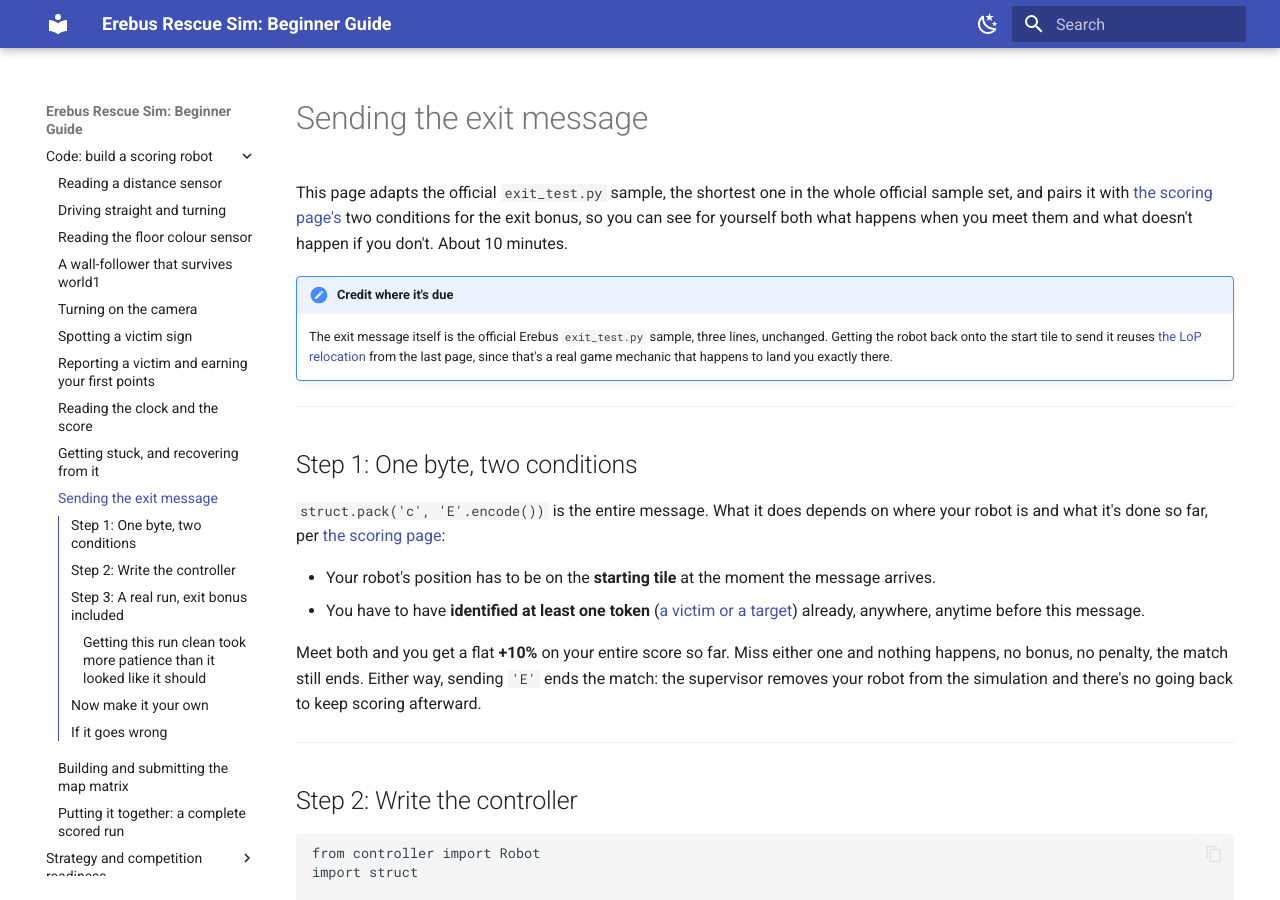
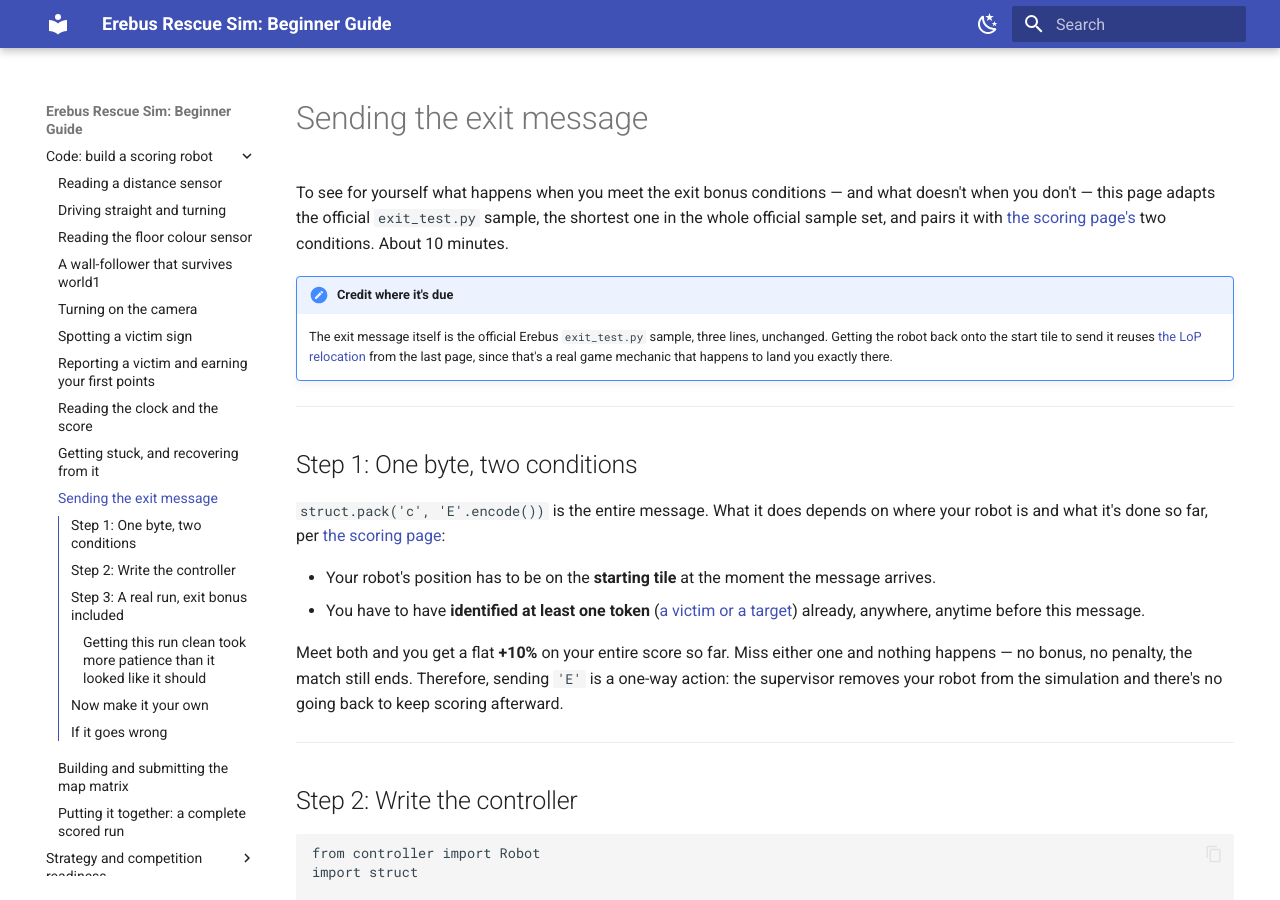
Before and after one commit to talkingj/rcja-rescue-sim-resources, an MkDocs documentation site: the page built from docs/code-exit.md, in a window 1280 px wide and 900 px high. Built offline with MkDocs 1.6.1 and Material for MkDocs 9.7.7, drawn with Linux system fonts in a browser that asks for light colours; some of the changed text lies outside the part shown.

Commit message:
style: rewrite code-exit.md in guide voice
Splices fixed: 1. Connectors added: 2. Purpose-first openers: 1.
Spelling: US -> AU, 1 word (centered -> centred).
Preservation gate: pass (code blocks, numbers, links, admonitions intact).

```diff
--- a/docs/code-exit.md
+++ b/docs/code-exit.md
@@ -1,9 +1,9 @@
 # Sending the exit message
 
-This page adapts the official `exit_test.py` sample, the shortest one in the whole official
-sample set, and pairs it with [the scoring page's](rules-scoring.md) two conditions for the exit
-bonus, so you can see for yourself both what happens when you meet them and what doesn't happen if
-you don't. About 10 minutes.
+To see for yourself what happens when you meet the exit bonus conditions — and what doesn't when
+you don't — this page adapts the official `exit_test.py` sample, the shortest one in the whole
+official sample set, and pairs it with [the scoring page's](rules-scoring.md) two conditions. About 10
+minutes.
 
 !!! note "Credit where it's due"
     The exit message itself is the official Erebus `exit_test.py` sample, three lines, unchanged.
@@ -23,8 +23,8 @@ and what it's done so far, per [the scoring page](rules-scoring.md#bonuses-appli
   target](code-reporting.md)) already, anywhere, anytime before this message.
 
 Meet both and you get a flat **+10%** on your entire score so far. Miss either one and nothing
-happens, no bonus, no penalty, the match still ends. Either way, sending `'E'` ends the match: the
-supervisor removes your robot from the simulation and there's no going back to keep scoring
+happens — no bonus, no penalty, the match still ends. Therefore, sending `'E'` is a one-way action:
+the supervisor removes your robot from the simulation and there's no going back to keep scoring
 afterward.
 
 ---
@@ -93,7 +93,9 @@ while robot.step(timeStep) != -1:
 
 This controller does three things in sequence, on a timer: identify a real victim (so there's a
 score, and so the "has identified something" condition is met), send an LoP request (which happens
-to relocate the robot back onto the start tile as a side effect), then exit.
+to relocate the robot back onto the start tile as a side effect), then exit. Additionally, the
+identification must register before the exit is sent — the two conditions are checked at the moment
+the supervisor receives `'E'`.
 
 ---
 
```
Also changed, not shown: other parts of docs/code-exit.md (+2 -2 lines).
